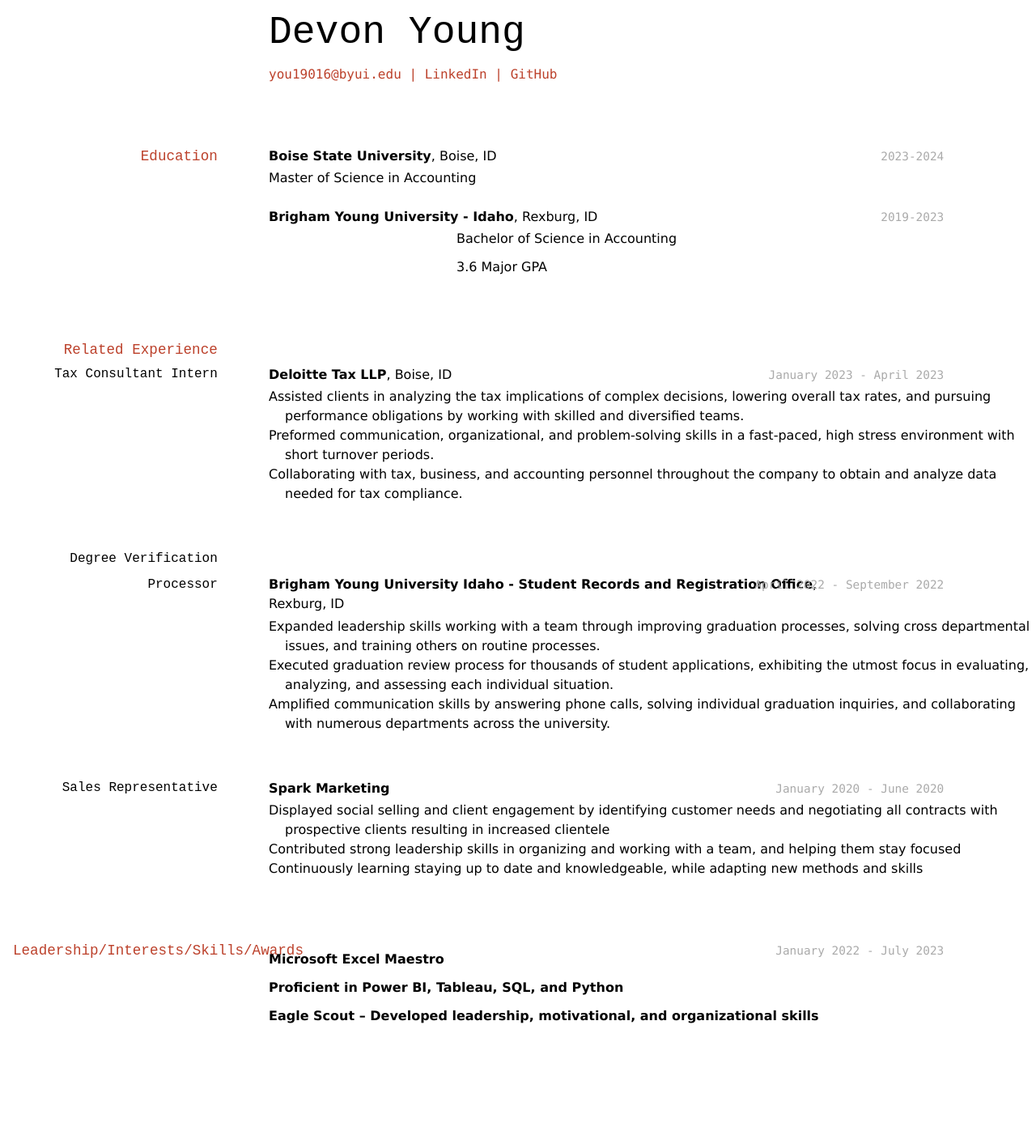
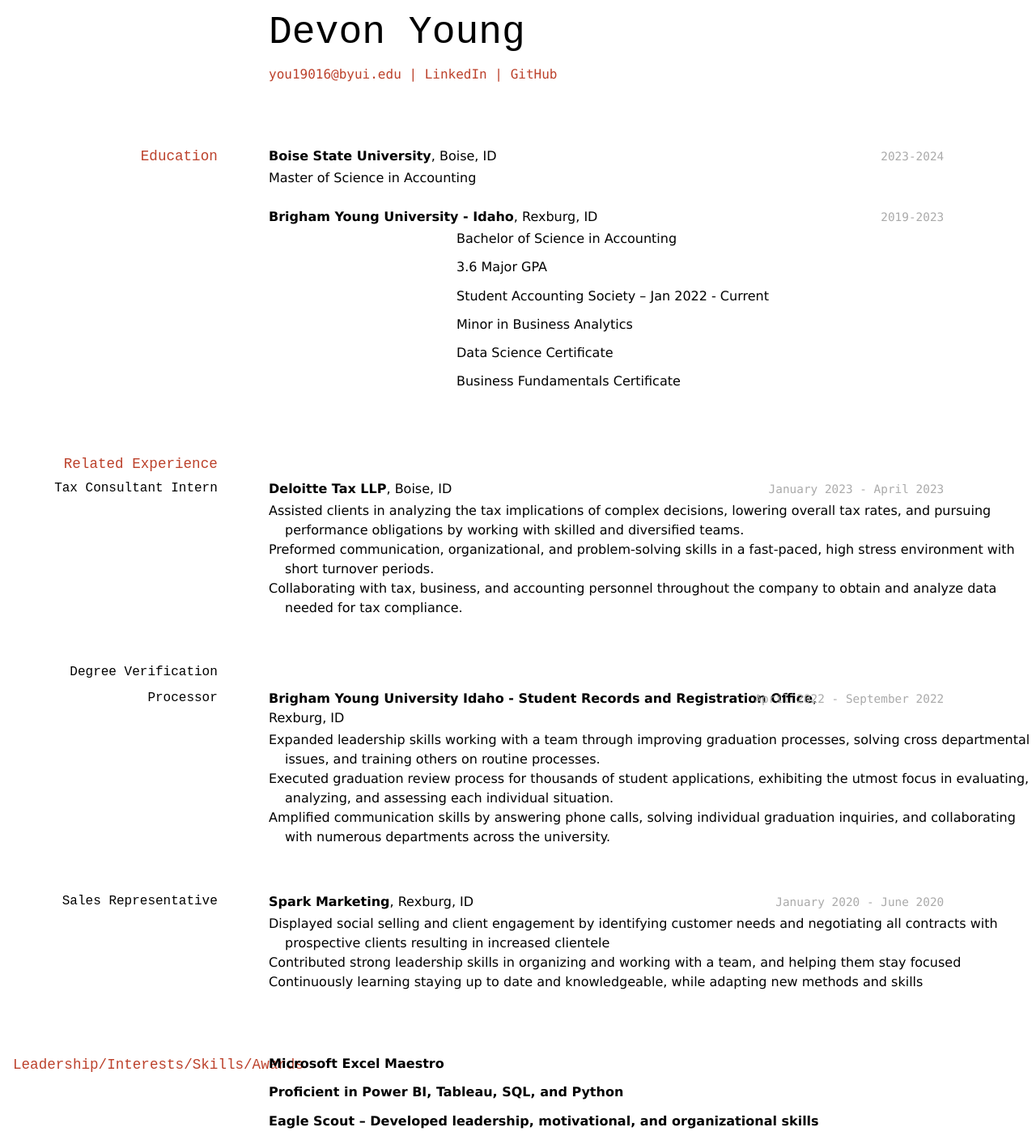
Before and after one commit to you19016/young_resume, a Jekyll site: the page built from docs/index.md, in a window 1280 px wide. Shown: the whole page at 81% size. Built offline with Jekyll 4.4.1, drawn with Linux system fonts in a browser that asks for light colours; before the commit the page ends 1278 px from its top, so only the background shows below that.

Commit message:
Filled Out Resume

```diff
--- a/docs/index.md
+++ b/docs/index.md
@@ -26,6 +26,14 @@ __Brigham Young University - Idaho__, Rexburg, ID
 
 - 3.6 Major GPA
 
+- Student Accounting Society – Jan 2022 - Current
+
+- Minor in Business Analytics
+
+- Data Science Certificate
+
+- Business Fundamentals Certificate
+
 
 ## Related Experience
 
@@ -50,7 +58,7 @@ __Brigham Young University Idaho - Student Records and Registration Office__, Re
 ### Sales Representative
 
 `January 2020 - June 2020`
-__Spark Marketing__
+__Spark Marketing__, Rexburg, ID
 
 - Displayed social selling and client engagement by identifying customer needs and negotiating all contracts with prospective clients resulting in increased clientele
 - Contributed strong leadership skills in organizing and working with a team, and helping them stay focused
@@ -58,7 +66,6 @@ __Spark Marketing__
 
 ## Leadership/Interests/Skills/Awards
 
-`January 2022 - July 2023`
 
 __Microsoft Excel Maestro__
 
```
